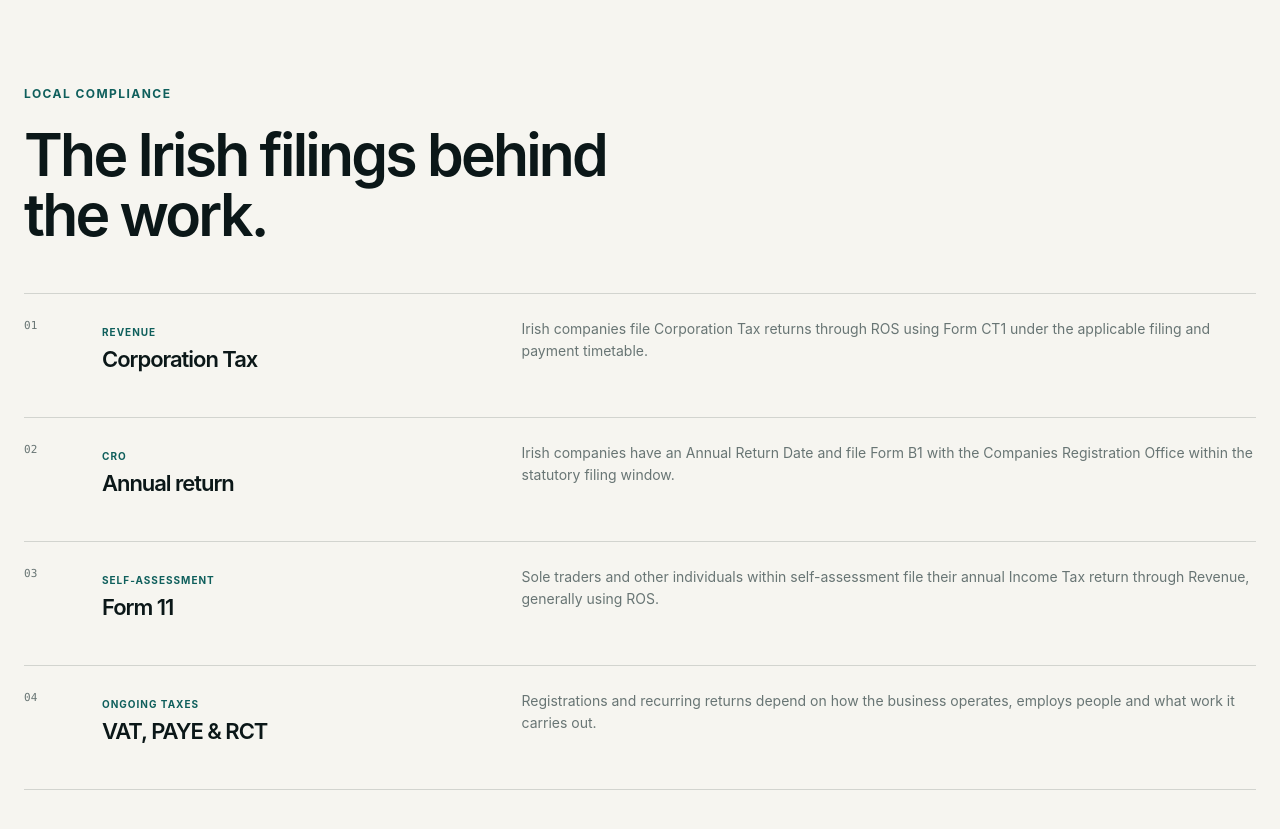
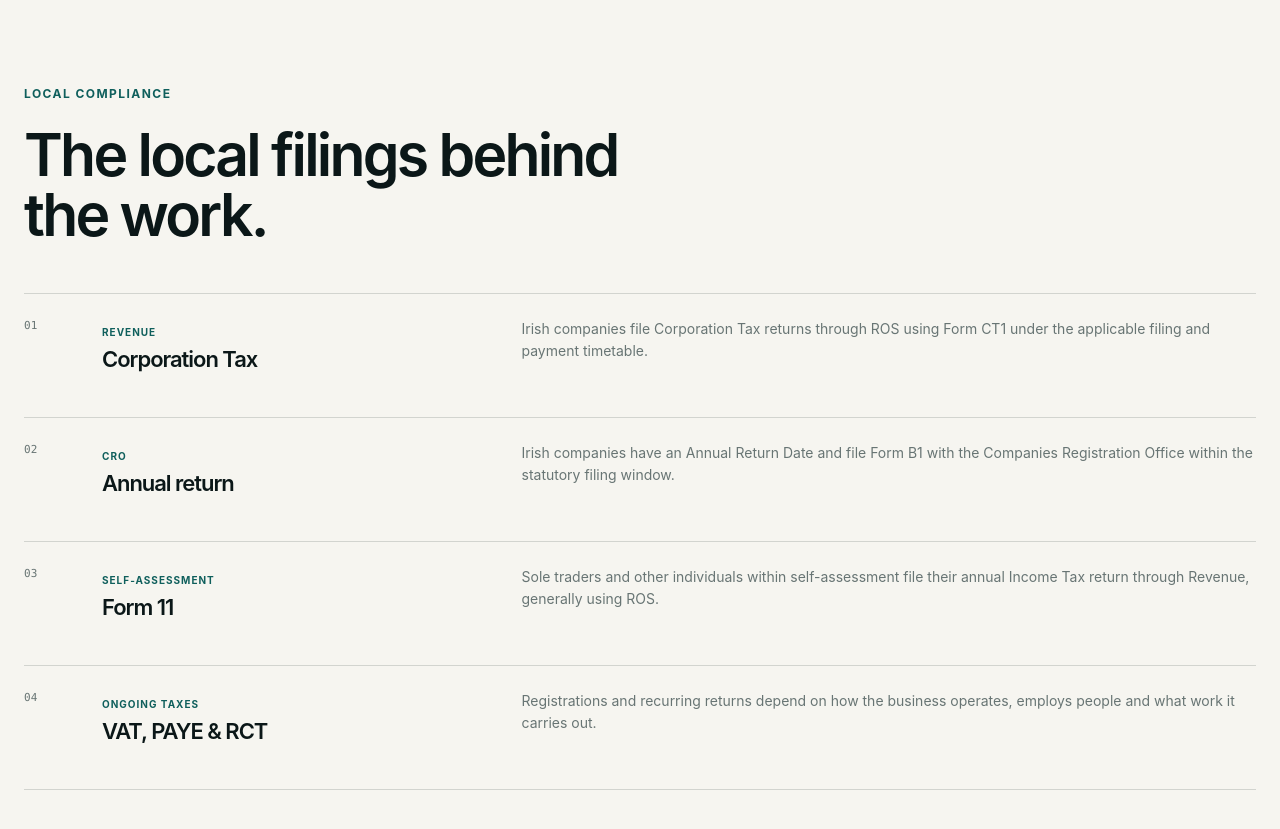
Before and after one commit to victoriashiel/Shiel-ltd, a Next.js app: page /ireland in a window 1280 px wide. Shown: the part 3220-4049 px from the top of the page. Built offline with nearby package versions, Linux system fonts and the light colour scheme; no server answers.

Commit message:
Remove Ireland-specific heading from shared regional template

```diff
--- a/components/region-page.tsx
+++ b/components/region-page.tsx
@@ -146,7 +146,7 @@ export function RegionPage({ slug }: { slug: RegionSlug }) {
       <section className={`section-pad ${styles.complianceSection}`}>
         <div className={styles.sectionHeading}>
           <p className="eyebrow">Local compliance</p>
-          <h2>The Irish filings behind the work.</h2>
+          <h2>The local filings behind the work.</h2>
         </div>
         <div className={styles.complianceList}>
           {content.compliance.map((item, index) => (
```
